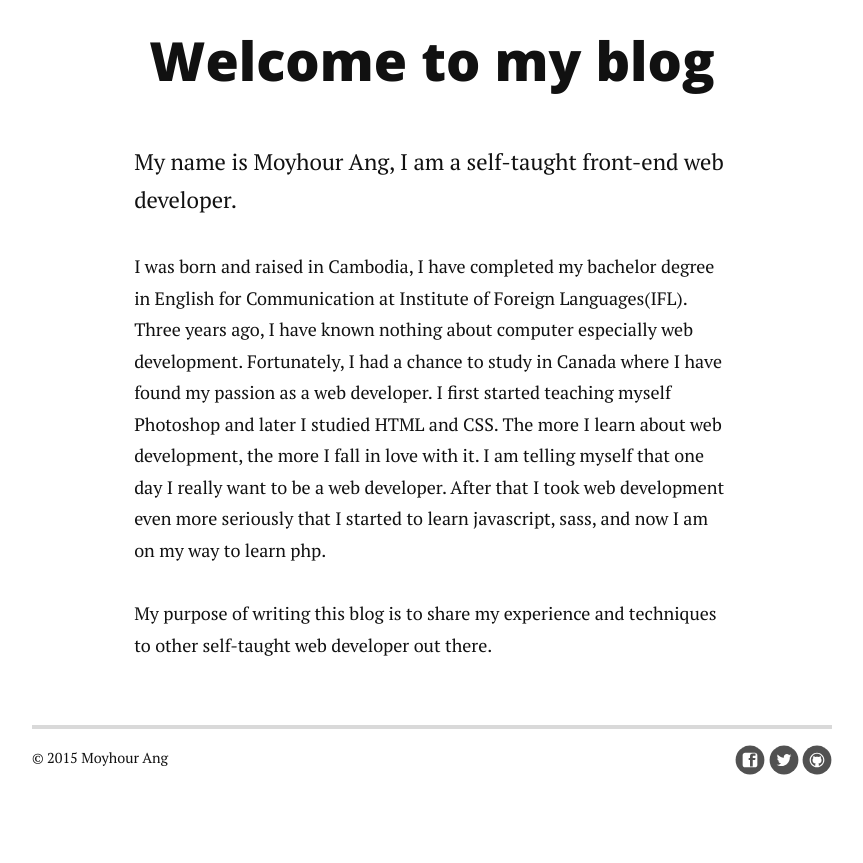
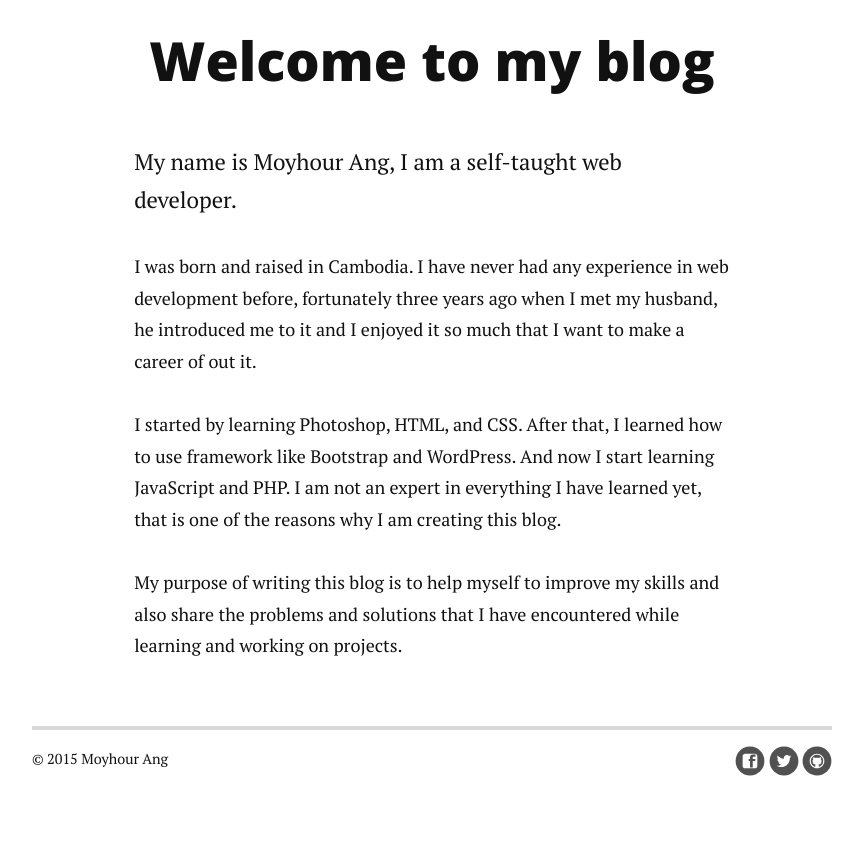
Before and after one commit to Mayleficent/my_blog, a Jekyll site: the page built from about.md, in a window 1280 px wide. Shown: the part 270-1133 px from the top of the page, without its empty margins (208-1071 px from the left). Built offline with Jekyll 4.4.1, drawn with Linux system fonts in a browser that asks for light colours; nearby versions of some CDN libraries; Markdown is read by kramdown in place of the engine named in the settings.

Commit message:
Changing some text in the about page and contact page

```diff
--- a/about.md
+++ b/about.md
@@ -1,11 +1,12 @@
 ---
 layout: default
-title: Moyhour Ang Blog
+title: About me
 ---
 
 <div class="post">
 	<h1 class="pageTitle">Welcome to my blog</h1>
-		<p class="intro">My name is Moyhour Ang, I am a self-taught front-end web developer.</p>
-		<p> I was born and raised in Cambodia, I have completed my bachelor degree in English for Communication at Institute of Foreign Languages(IFL). Three years ago, I have known nothing about computer especially web development. Fortunately, I had a chance to study in Canada where I have found my passion as a web developer. I first started teaching myself Photoshop and later I studied HTML and CSS. The more I learn about web development, the more I fall in love with it. I am telling myself that one day I really want to be a web developer. After that I took web development even more seriously that I started to learn javascript, sass, and now I am on my way to learn php.</p>
-		<p> My purpose of writing this blog is to share my experience and techniques to other self-taught web developer out there.</p>
+		<p class="intro">My name is Moyhour Ang, I am a self-taught web developer.</p>
+		<p> I was born and raised in Cambodia. I have never had any experience in web development before, fortunately three years ago when I met my husband, he introduced me to it and I enjoyed it so much that I want to make a career of out it.</p>
+	  <p> I started by learning Photoshop, HTML, and CSS. After that, I learned how to use framework like Bootstrap and WordPress. And now I start learning JavaScript and PHP. I am not an expert in everything I have learned yet, that is one of the reasons why I am creating this blog.</p>
+		<p> My purpose of writing this blog is to help myself to improve my skills and also share the problems and solutions that I have encountered while learning and working on projects.</p>
 </div>
```
Also changed, not shown: contact.md (+2 -2 lines).
